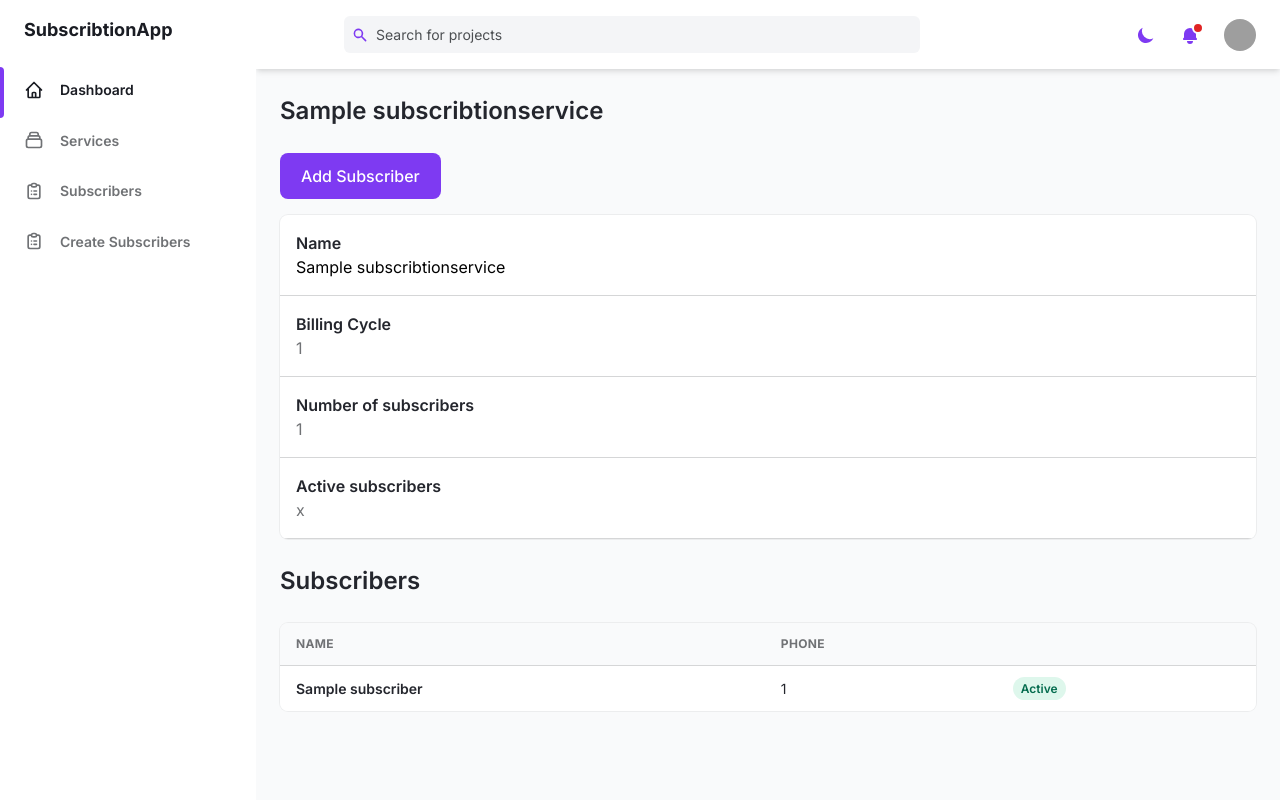
After one commit to Dharisd/SubscribtionApp, a Django app: page /details/1 in a window 1280 px wide. The commit adds this page. Run offline with Django 3.2, Linux system fonts and the light colour scheme; tables that the repository leaves empty hold one stand-in row (values such as "Sample post"); grey boxes are pictures that could not be loaded.

Commit message:
added initial service details

```diff
--- a/core/templates/core/components/nav.html
+++ b/core/templates/core/components/nav.html
@@ -25,6 +25,19 @@
         <ul>
             <li class="relative px-6 py-3">
                 <a class="inline-flex items-center w-full text-sm font-semibold transition-colors duration-150 hover:text-gray-800 dark:hover:text-gray-200"
+                    href="{% url 'subscribtion-app:list-services' %}">
+                    <svg class="w-5 h-5" aria-hidden="true" fill="none" stroke-linecap="round" stroke-linejoin="round"
+                        stroke-width="2" viewBox="0 0 24 24" stroke="currentColor">
+                        <path
+                            d="M19 11H5m14 0a2 2 0 012 2v6a2 2 0 01-2 2H5a2 2 0 01-2-2v-6a2 2 0 012-2m14 0V9a2 2 0 00-2-2M5 11V9a2 2 0 012-2m0 0V5a2 2 0 012-2h6a2 2 0 012 2v2M7 7h10">
+                        </path>
+                    </svg>
+                    <span class="ml-4">Services</span>
+                </a>
+            </li>
+
+            <li class="relative px-6 py-3">
+                <a class="inline-flex items-center w-full text-sm font-semibold transition-colors duration-150 hover:text-gray-800 dark:hover:text-gray-200"
                     href="{% url 'subscribtion-app:list-subscribers' %}">
                     <svg class="w-5 h-5" aria-hidden="true" fill="none" stroke-linecap="round" stroke-linejoin="round"
                         stroke-width="2" viewBox="0 0 24 24" stroke="currentColor">
@@ -46,20 +59,6 @@
                     </svg>
                     <span class="ml-4">Create Subscribers</span>
                 </a>
-            </li>
-            <li class="relative px-6 py-3">
-                <a class="inline-flex items-center w-full text-sm font-semibold transition-colors duration-150 hover:text-gray-800 dark:hover:text-gray-200"
-                    href="{% url 'subscribtion-app:list-services' %}">
-                    <svg class="w-5 h-5" aria-hidden="true" fill="none" stroke-linecap="round" stroke-linejoin="round"
-                        stroke-width="2" viewBox="0 0 24 24" stroke="currentColor">
-                        <path
-                            d="M19 11H5m14 0a2 2 0 012 2v6a2 2 0 01-2 2H5a2 2 0 01-2-2v-6a2 2 0 012-2m14 0V9a2 2 0 00-2-2M5 11V9a2 2 0 012-2m0 0V5a2 2 0 012-2h6a2 2 0 012 2v2M7 7h10">
-                        </path>
-                    </svg>
-                    <span class="ml-4">Services</span>
-                </a>
-            </li>
-
             </li>
         </ul>
     </div>
--- /dev/null
+++ b/core/templates/core/detail_services.html
@@ -0,0 +1,130 @@
+{% extends "core/base.html" %}
+
+
+
+{% block content %}
+<main class="h-full pb-16 overflow-y-auto">
+    <div class="container grid px-6 mx-auto">
+        <h2 class="my-6 text-2xl font-semibold text-gray-700 dark:text-gray-200">
+            {{service.name}}
+        </h2>
+
+<!-- component -->
+<!-- This is an example component -->
+
+
+  <div class="flex flex-col flex-wrap mb-4 space-y-4 md:flex-row md:items-end md:space-x-4">
+
+    <!-- Divs are used just to display the examples. Use only the button. -->
+
+    <div>
+        <button class="px-5 py-3 font-medium leading-5 text-white transition-colors duration-150 bg-purple-600 border border-transparent rounded-lg active:bg-purple-600 hover:bg-purple-700 focus:outline-none focus:shadow-outline-purple">
+          Add Subscriber
+        </button>
+      </div>
+
+
+  </div>
+
+    <div class="w-full overflow-hidden bg-white rounded-lg shadow-xs">
+
+        <div>
+            <div class="md:grid md:grid-cols-2 hover:bg-gray-50 md:space-y-0 space-y-1 p-4 border-b">
+                <p class=" font-semibold text-gray-700">
+                    Name
+                </p>
+                <p>
+                    {{service.name}}
+                </p>
+            </div>
+            <div class="md:grid md:grid-cols-2 hover:bg-gray-50 md:space-y-0 space-y-1 p-4 border-b">
+                <p class="font-semibold text-gray-700">
+                    Billing Cycle
+                </p>
+                <p class= "text-gray-500">
+                    {{ service.billing_cycle }}
+                </p>
+            </div>
+            <div class="md:grid md:grid-cols-2 hover:bg-gray-50 md:space-y-0 space-y-1 p-4 border-b">
+                <p class="font-semibold text-gray-700">
+                    Number of subscribers
+                </p>
+                <p class= "text-gray-500">
+                    {{ service.subscribers.count }}
+                </p>
+            </div>
+            <div class="md:grid md:grid-cols-2 hover:bg-gray-50 md:space-y-0 space-y-1 p-4 border-b">
+                <p class="font-semibold text-gray-700">
+                    Active subscribers
+                </p>
+                <p class= "text-gray-500">
+                    x
+                </p>
+            </div>
+
+        </div>
+
+
+
+
+
+</div>
+
+
+<h2 class="my-6 text-2xl font-semibold text-gray-700 dark:text-gray-200">
+    Subscribers
+</h2>
+
+<div class="w-full overflow-hidden rounded-lg shadow-xs">
+    <div class="w-full overflow-x-auto">
+      <table class="w-full whitespace-no-wrap">
+        <thead>
+          <tr
+            class="text-xs font-semibold tracking-wide text-left text-gray-500 uppercase border-b dark:border-gray-700 bg-gray-50 dark:text-gray-400 dark:bg-gray-800"
+          >
+            <th class="px-4 py-3">Name</th>
+            <th class="px-4 py-3">Phone</th>
+          </tr>
+        </thead>
+        <tbody
+          class="bg-white divide-y dark:divide-gray-700 dark:bg-gray-800"
+        >
+
+        {% if service.subscribers.all %}
+        {% for subscriber in service.subscribers.all %}
+          <tr class="text-gray-700 dark:text-gray-400" >
+            <td class="px-4 py-3">
+              <div class="flex items-center text-sm">
+                <!-- Avatar with inset shadow -->
+                <div >
+                <a class="font-semibold"">{{subscriber.name}}</a>
+                  <p class="text-xs text-gray-600 dark:text-gray-400">
+                  </p>
+                </div>
+              </div>
+            </td>
+            <td class="px-4 py-3 text-sm">
+                {{subscriber.phone_number}}
+            </td>
+            <td class="px-4 py-3 text-xs">
+              <span class="px-2 py-1 font-semibold leading-tight text-green-700 bg-green-100 rounded-full dark:bg-green-700 dark:text-green-100">
+                Active
+              </span>
+            </td>
+
+          </tr>
+          {% endfor %}
+          {% endif %}
+
+        </tbody>
+      </table>
+    </div>
+  </div>
+
+
+
+    </div>
+</main>
+
+
+{% endblock %}
--- a/core/urls.py
+++ b/core/urls.py
@@ -1,7 +1,7 @@
 from django.urls import path
 from core.views.DashBoardViews import DashBoardView
 from core.views.SubscriberViews import CreateSubscriberView,ListSubscribersView
-from core.views.SubscribtionServiceViews import ListSubscribtionServices
+from core.views.SubscribtionServiceViews import ListSubscribtionServices,DetailSubscribtionServicesView
 
 
 app_name = "subscribtion-app"
@@ -14,5 +14,9 @@ urlpatterns = [
     #create views
     path('create/subscribers', CreateSubscriberView.as_view(), name='create-subscribers'),
 
+    #detail views
+    path('details/<int:pk>', DetailSubscribtionServicesView.as_view(), name='detail-services'),
+
+
 
 ]
--- a/core/views/SubscribtionServiceViews.py
+++ b/core/views/SubscribtionServiceViews.py
@@ -7,7 +7,16 @@ from django.views.generic.edit import CreateView
 
 
 
+
 class ListSubscribtionServices(ListView):
     template_name = "core/list_services.html"
     context_object_name = "services"
     model = SubscribtionService
+
+
+
+
+class DetailSubscribtionServicesView(DetailView):
+    template_name = "core/detail_services.html"
+    context_object_name = "service"
+    model = SubscribtionService
```
Also changed, not shown: core/templates/core/list_services.html (+32 -78 lines).
